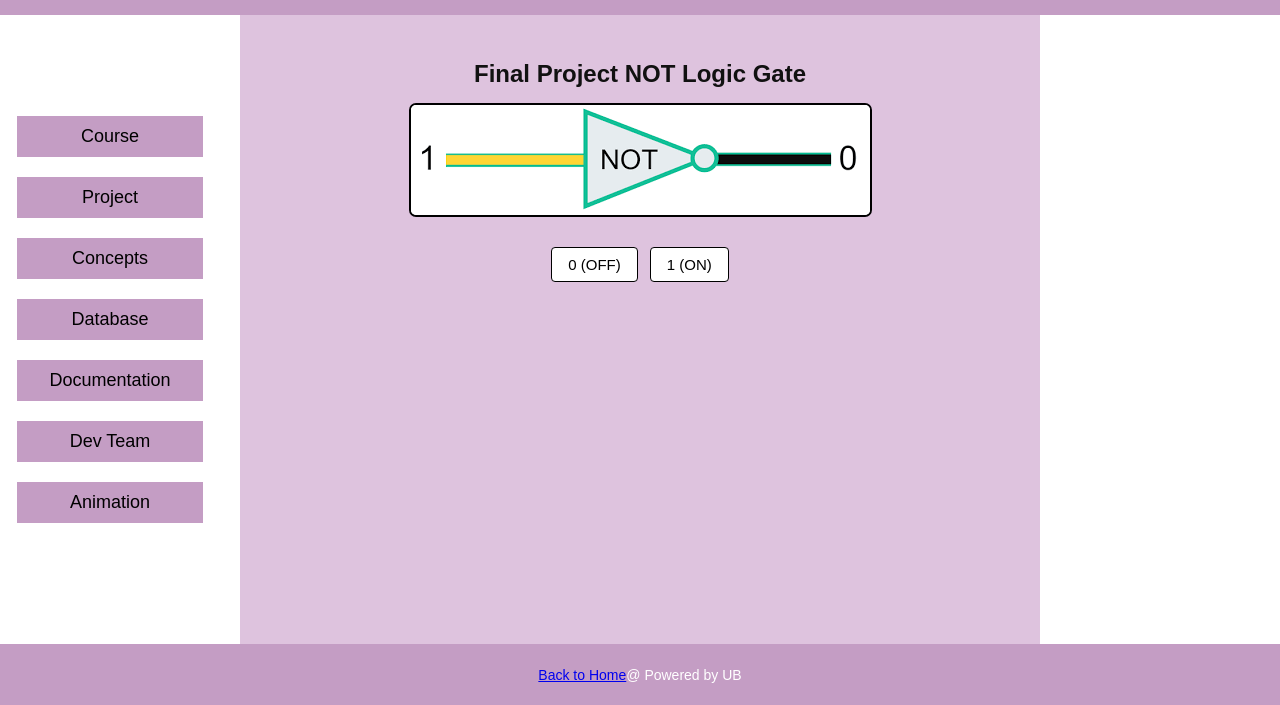
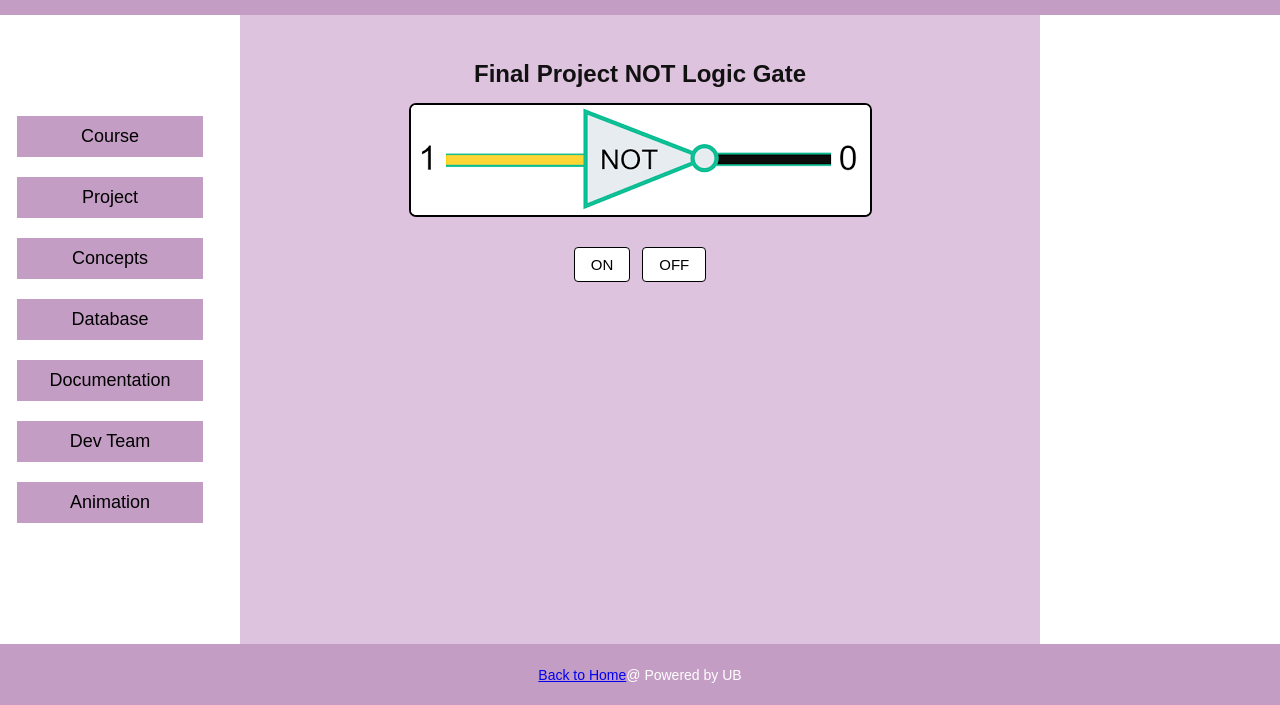
Before and after one commit to 2026165123/foc, a plain HTML site: page notgate.html in a window 1280 px wide. Shown: the part 95-800 px from the top of the page. Drawn offline with Linux system fonts and the light colour scheme.

Commit message:
Change button labels for NOT gate interaction
Updated button labels for better clarity and functionality.

```diff
--- a/notgate.html
+++ b/notgate.html
@@ -48,8 +48,8 @@
 
                 <!-- INPUT BUTTONS -->
                 <div class="gate-buttons">
-                    <button type="button" onclick="document.getElementById('myImage').src='noton2.png'">0 (OFF)</button>
-                    <button type="button" onclick="document.getElementById('myImage').src='notoff2.png'">1 (ON)</button>
+                    <button type="button" onclick="document.getElementById('myImage').src='notoff2.png'">ON</button>
+                    <button type="button" onclick="document.getElementById('myImage').src='noton2.png'">OFF</button>
                 </div>
 
             </div>
```
